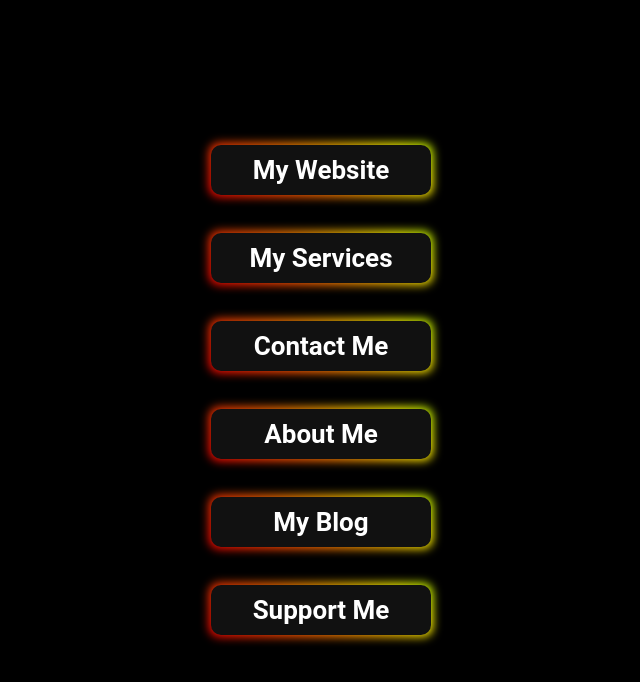
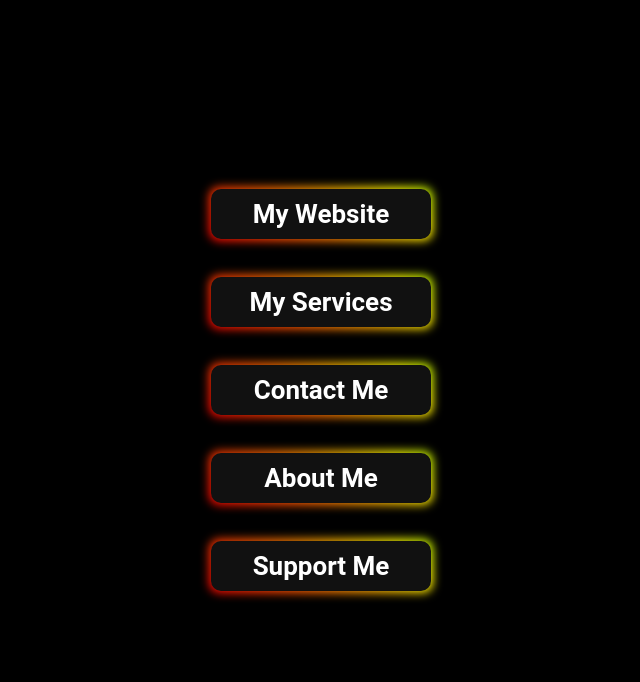
Before and after one commit to mouricedevs/mouricedevs.github.io, a plain HTML site: page main.html in a window 1280 px wide. Shown: the whole page, without its empty margins (319-959 px from the left). Drawn offline with Linux system fonts and the light colour scheme.

Commit message:
Update main.html

```diff
--- a/main.html
+++ b/main.html
@@ -126,10 +126,6 @@
         <button class="glow-on-hover" type="button" onclick="window.location.href='./about.html'">About Me</button>
     </div>
     <br>
-      <div class="button-container">
-        <button class="glow-on-hover" type="button" onclick="window.location.href='./portfolio.html'">My Blog</button>
-    </div>
-    <br>
     <div class="button-container">
         <button class="glow-on-hover" type="button" onclick="window.location.href='./bat.html'">Support Me</button>
     </div>
```
